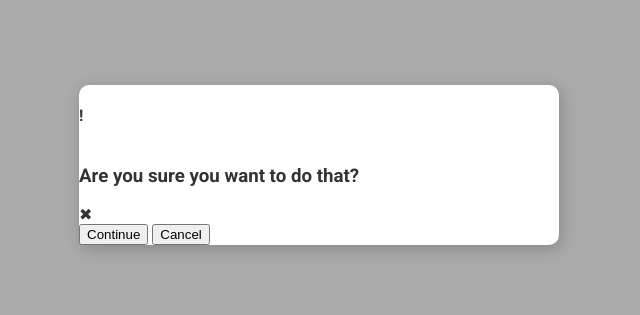
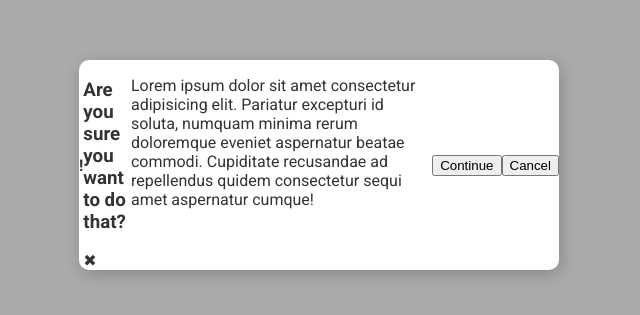
Before and after one commit to harryrf3/theodinproject, a plain HTML site: page css-exercises/flex/05-flex-modal/index.html in a window 1280 px wide. Shown: the part 235-550 px from the top of the page, without its empty margins (321-961 px from the left). Drawn offline with Linux system fonts and the light colour scheme.

Commit message:
Add modal__interactive container for buttons and aligned

```diff
--- a/css-exercises/flex/05-flex-modal/index.html
+++ b/css-exercises/flex/05-flex-modal/index.html
@@ -49,6 +49,16 @@
     </section>
 
 
+    <section class="modal__content">
+      <p class="modal__content--text">
+        Lorem ipsum dolor sit amet consectetur adipisicing elit. Pariatur excepturi id soluta, numquam
+        minima rerum doloremque eveniet aspernatur beatae commodi. Cupiditate recusandae ad repellendus quidem
+        consectetur
+        sequi amet aspernatur cumque!
+      </p>
+    </section>
+
+
     <section class="modal__interactive" type="button">
       <button class="modal__interactive__button--continue">Continue</button>
       <button class="modal__interactive__button--cancel">Cancel</button>
--- a/css-exercises/flex/05-flex-modal/style.css
+++ b/css-exercises/flex/05-flex-modal/style.css
@@ -16,6 +16,7 @@ body {
 }
 
 .modal {
+  display: flex;
   background: white;
   width: 480px;
   border-radius: 10px;
@@ -32,7 +33,12 @@ body {
 .modal__info {
   display: flex;
   flex-direction: row;
-  align-items: flex-start;
+}
+
+.modal__interactive {
+  display: flex;
+  flex-direction: row;
+  align-items: center;
   justify-content: flex-start;
 }
 
```
